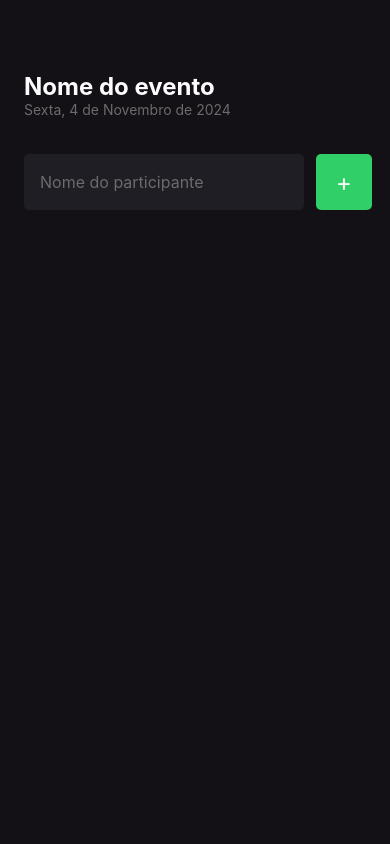
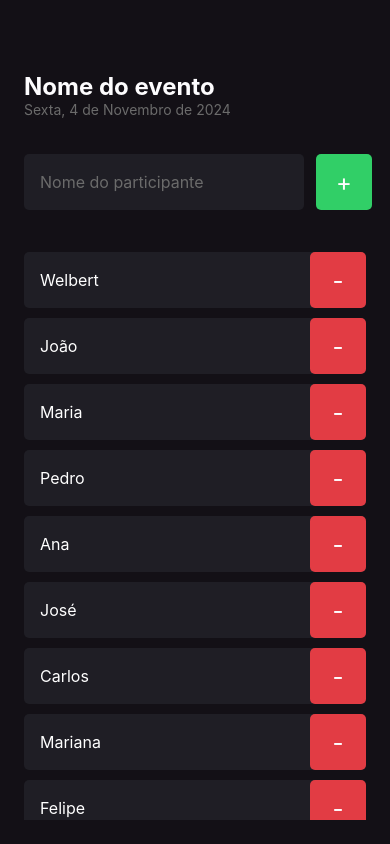
Before and after one commit to Welbert-Soares/imhere, a React Native app: screen / in a window 390 px wide. Built offline with nearby package versions, Linux system fonts and the light colour scheme.

Commit message:
scrollView

```diff
--- /dev/null
+++ b/src/components/Participant/index.tsx
@@ -0,0 +1,22 @@
+import { View, Text, TouchableOpacity } from "react-native";
+
+import { styles } from "./styles";
+
+type Props = {
+  name: string;
+  onRemove: () => void;
+};
+
+export const Participant = ({ name, onRemove }: Props) => {
+  return (
+    <View style={styles.container}>
+      <Text style={styles.name}>
+        {name}
+      </Text>
+
+      <TouchableOpacity style={styles.button} onPress={onRemove} >
+        <Text style={styles.buttonText}>-</Text>
+      </TouchableOpacity>
+    </View>
+  );
+};
--- /dev/null
+++ b/src/components/Participant/styles.ts
@@ -0,0 +1,30 @@
+import { StyleSheet } from "react-native";
+
+export const styles = StyleSheet.create({
+  container: {
+    width: "100%",
+    backgroundColor: "#1f1e25",
+    borderRadius: 5,
+    flexDirection: "row",
+    alignItems: "center",
+    marginBottom: 10,
+  },
+  name: {
+    flex: 1,
+    color: "#fff",
+    fontSize: 16,
+    marginLeft: 16,
+  },
+  buttonText: {
+    color: "#fdfcfe",
+    fontSize: 24,
+  },
+  button: {
+    width: 56,
+    height: 56,
+    borderRadius: 5,
+    backgroundColor: "#e23c44",
+    alignItems: "center",
+    justifyContent: "center",
+  },
+});
--- a/src/screens/Home/index.tsx
+++ b/src/screens/Home/index.tsx
@@ -1,10 +1,45 @@
-import { Text, View, TextInput, TouchableOpacity } from "react-native";
+import {
+  Text,
+  View,
+  TextInput,
+  TouchableOpacity,
+  ScrollView,
+} from "react-native";
+
+import { Participant } from "../../components/Participant";
 
 import { styles } from "./styles";
 
 export function Home() {
+  const participants = [
+    "Welbert",
+    "João",
+    "Maria",
+    "Pedro",
+    "Ana",
+    "José",
+    "Carlos",
+    "Mariana",
+    "Felipe",
+    "Lucas",
+    "Gabriel",
+    "Rafael",
+    "Fernanda",
+    "Juliana",
+    "Paula",
+    "Ricardo",
+    "Rodrigo",
+    "Vitor",
+    "Vinícius",
+    "Gustavo",
+  ];
+
   const handleParticipantAdd = () => {
     console.log("Você clicou no botão de adicionar participante");
+  };
+
+  const handleParticipantRemove = (name: string) => {
+    console.log(`Você clicou no botão de remover participante ${name}.`);
   };
 
   return (
@@ -22,6 +57,16 @@ export function Home() {
           <Text style={styles.buttonText}>+</Text>
         </TouchableOpacity>
       </View>
+
+      <ScrollView showsVerticalScrollIndicator={false}>
+        {participants.map((participant) => (
+          <Participant
+            key={participant}
+            name={participant}
+            onRemove={() => handleParticipantRemove("Welbert")}
+          />
+        ))}
+      </ScrollView>
     </View>
   );
 }
```
